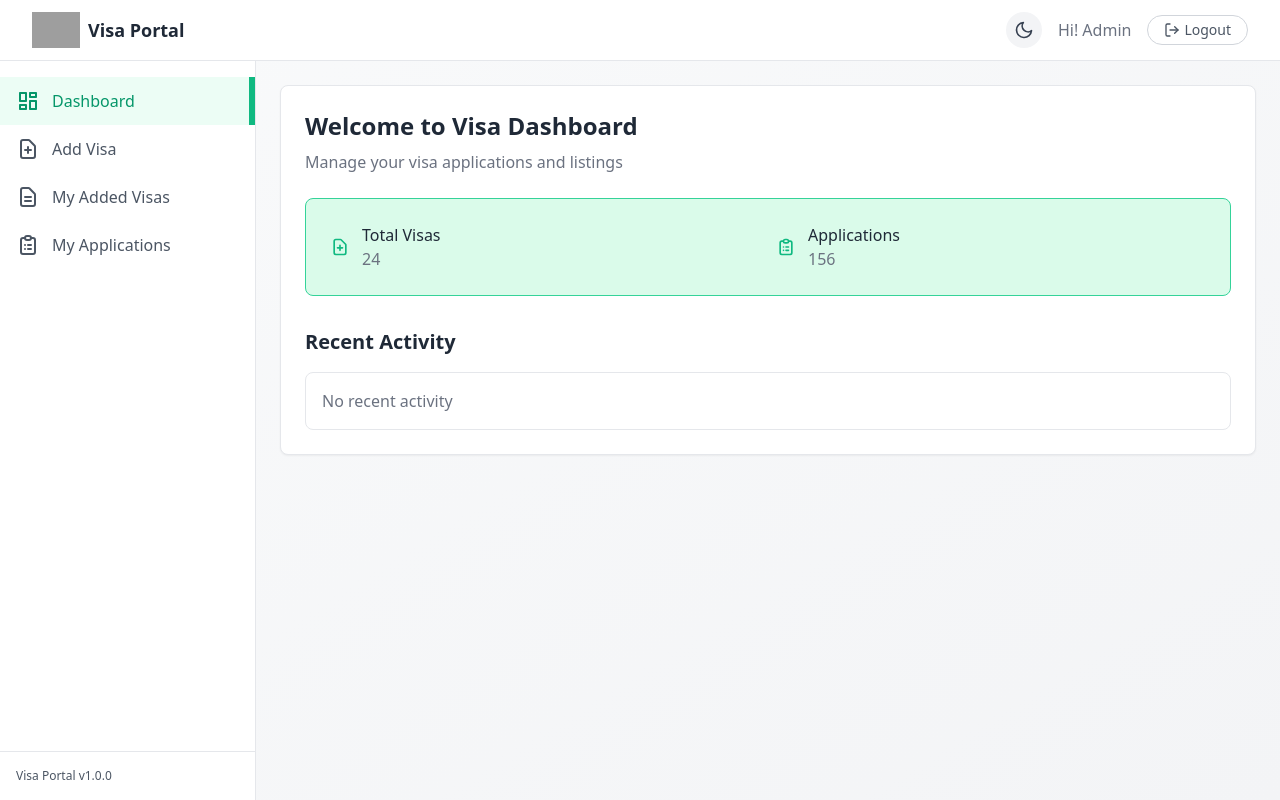
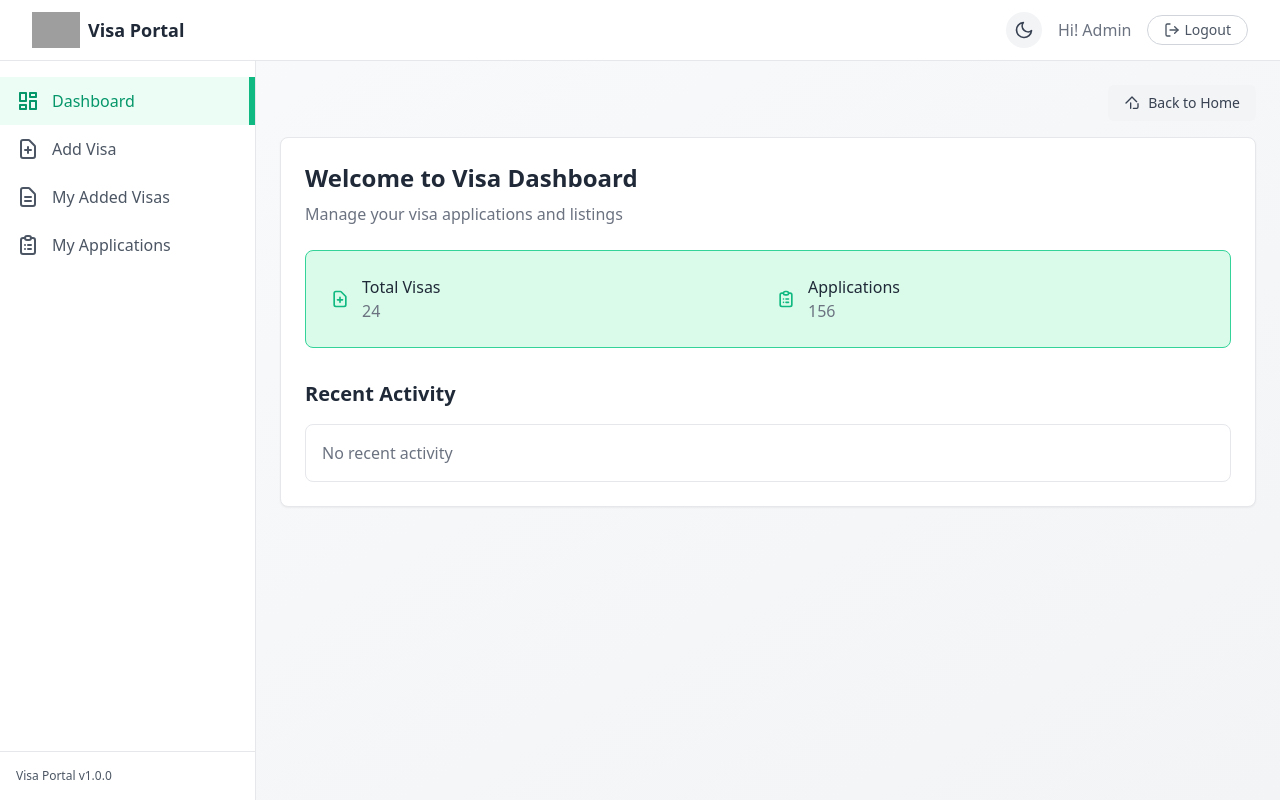
Before and after one commit to Crypt06545/RouteX-client, a React (Vite) app: page /dashboard in a window 1280 px wide. Built offline with nearby package versions, Linux system fonts and the light colour scheme; no server answers; sample sign-in values are in the browser's storage; grey boxes are pictures that could not be loaded.

Commit message:
add toast on logout

```diff
--- a/src/layouts/DashboardLayout.jsx
+++ b/src/layouts/DashboardLayout.jsx
@@ -1,14 +1,16 @@
 import React, { useContext } from "react";
+import { useNavigate } from "react-router-dom";
 import { ThemeContext } from "../provider/ThemeProvider";
 import { RiDashboardLine } from 'react-icons/ri';
 import { HiOutlineDocumentAdd, HiOutlineDocumentText, HiOutlineClipboardList } from 'react-icons/hi';
 import { FiLogOut, FiSun, FiMoon } from 'react-icons/fi';
-
+import { AuthContext } from "../provider/AuthProvider";
 
 const DashboardLayout = () => {
   const { theme, toggleTheme } = useContext(ThemeContext);
+   const { user, logOut } = useContext(AuthContext);
+  const navigate = useNavigate();
 
-  // Theme classes matching VisaDetails exactly
   const containerClass = theme === "dark"
     ? "bg-gray-900 text-gray-100"
     : "bg-gradient-to-br from-gray-50 to-gray-100 text-gray-800";
@@ -33,7 +35,7 @@ const DashboardLayout = () => {
 
   return (
     <div className={`${containerClass} flex flex-col min-h-screen`}>
-      {/* Header with theme toggle */}
+      {/* Header */}
       <header className={`flex items-center justify-between px-4 md:px-8 py-3 ${theme === 'dark' ? 'bg-gray-800 border-gray-700' : 'bg-white border-gray-200'} border-b`}>
         <a href="/" className="flex items-center">
           <img
@@ -47,7 +49,6 @@ const DashboardLayout = () => {
         </a>
 
         <div className="flex items-center gap-4">
-          {/* Theme toggle button */}
           <button
             onClick={toggleTheme}
             className={`p-2 rounded-full ${theme === 'dark' ? 'bg-gray-700 text-amber-300 hover:bg-gray-600' : 'bg-gray-100 text-gray-700 hover:bg-gray-200'}`}
@@ -57,7 +58,7 @@ const DashboardLayout = () => {
           </button>
 
           <p className={`${textSecondary} hidden sm:block`}>Hi! Admin</p>
-          <button className={`flex items-center gap-1 border rounded-full text-sm px-4 py-1 ${theme === 'dark' ? 'border-gray-600 text-gray-300 hover:bg-gray-700' : 'border-gray-300 text-gray-600 hover:bg-gray-50'} transition-colors`}>
+          <button onClick={logOut} className={`flex items-center gap-1 border rounded-full text-sm px-4 py-1 ${theme === 'dark' ? 'border-gray-600 text-gray-300 hover:bg-gray-700' : 'border-gray-300 text-gray-600 hover:bg-gray-50'} transition-colors`}>
             <FiLogOut className="w-4 h-4" />
             <span>Logout</span>
           </button>
@@ -85,7 +86,6 @@ const DashboardLayout = () => {
             ))}
           </nav>
 
-          {/* Sidebar footer */}
           <div className={`p-4 border-t ${theme === 'dark' ? 'border-gray-700' : 'border-gray-200'} hidden md:block`}>
             <p className={`text-xs ${textTertiary}`}>Visa Portal v1.0.0</p>
           </div>
@@ -93,6 +93,24 @@ const DashboardLayout = () => {
 
         {/* Main Content Area */}
         <main className="flex-1 overflow-auto p-4 md:p-6">
+
+          {/* ✅ Back to Home Button */}
+          <div className="flex justify-end mb-4">
+            <button
+              onClick={() => navigate("/")}
+              className={`inline-flex items-center gap-2 px-4 py-2 rounded-md text-sm font-medium transition-colors
+                ${theme === 'dark'
+                  ? 'bg-gray-700 text-gray-100 hover:bg-gray-600'
+                  : 'bg-gray-100 text-gray-700 hover:bg-gray-200'}
+              `}
+            >
+              <svg className="w-4 h-4" fill="none" stroke="currentColor" strokeWidth={2} viewBox="0 0 24 24">
+                <path strokeLinecap="round" strokeLinejoin="round" d="M3 12l2-2m0 0l7-7 7 7m-9 2v8m4 0h5a2 2 0 002-2v-5a2" />
+              </svg>
+              Back to Home
+            </button>
+          </div>
+
           <div className={`${cardClass} rounded-lg border shadow-sm p-6`}>
             <h1 className={`text-2xl font-semibold ${theme === 'dark' ? 'text-white' : 'text-gray-800'}`}>
               Welcome to Visa Dashboard
@@ -101,7 +119,6 @@ const DashboardLayout = () => {
               Manage your visa applications and listings
             </p>
 
-            {/* Quick Stats - styled like VisaDetails highlight section */}
             <div className={`${highlightClass} border rounded-lg p-6 mt-6 grid grid-cols-2 gap-4`}>
               <div className="flex items-center">
                 <HiOutlineDocumentAdd className="text-emerald-500 mr-3 text-xl" />
@@ -119,7 +136,6 @@ const DashboardLayout = () => {
               </div>
             </div>
 
-            {/* Recent Activity Section */}
             <div className="mt-8">
               <h2 className={`text-xl font-semibold mb-4 ${theme === 'dark' ? 'text-white' : 'text-gray-800'}`}>
                 Recent Activity
--- a/src/provider/AuthProvider.jsx
+++ b/src/provider/AuthProvider.jsx
@@ -10,6 +10,7 @@ import {
   signInWithPopup,
 } from "firebase/auth";
 import app from "../firebase/Firebase.config";
+import { toast } from "react-toastify";
 
 export const AuthContext = createContext();
 
@@ -48,9 +49,13 @@ const AuthProvider = ({ children }) => {
   // Log out a user
   const logOut = () => {
     setLoading(true);
-    return signOut(auth).finally(() => {
-      setLoading(false);
-    });
+    return signOut(auth)
+      .then(() => {
+        toast.success("Logged out successfully!");
+      })
+      .finally(() => {
+        setLoading(false);
+      });
   };
 
   // Observe user authentication state
```
